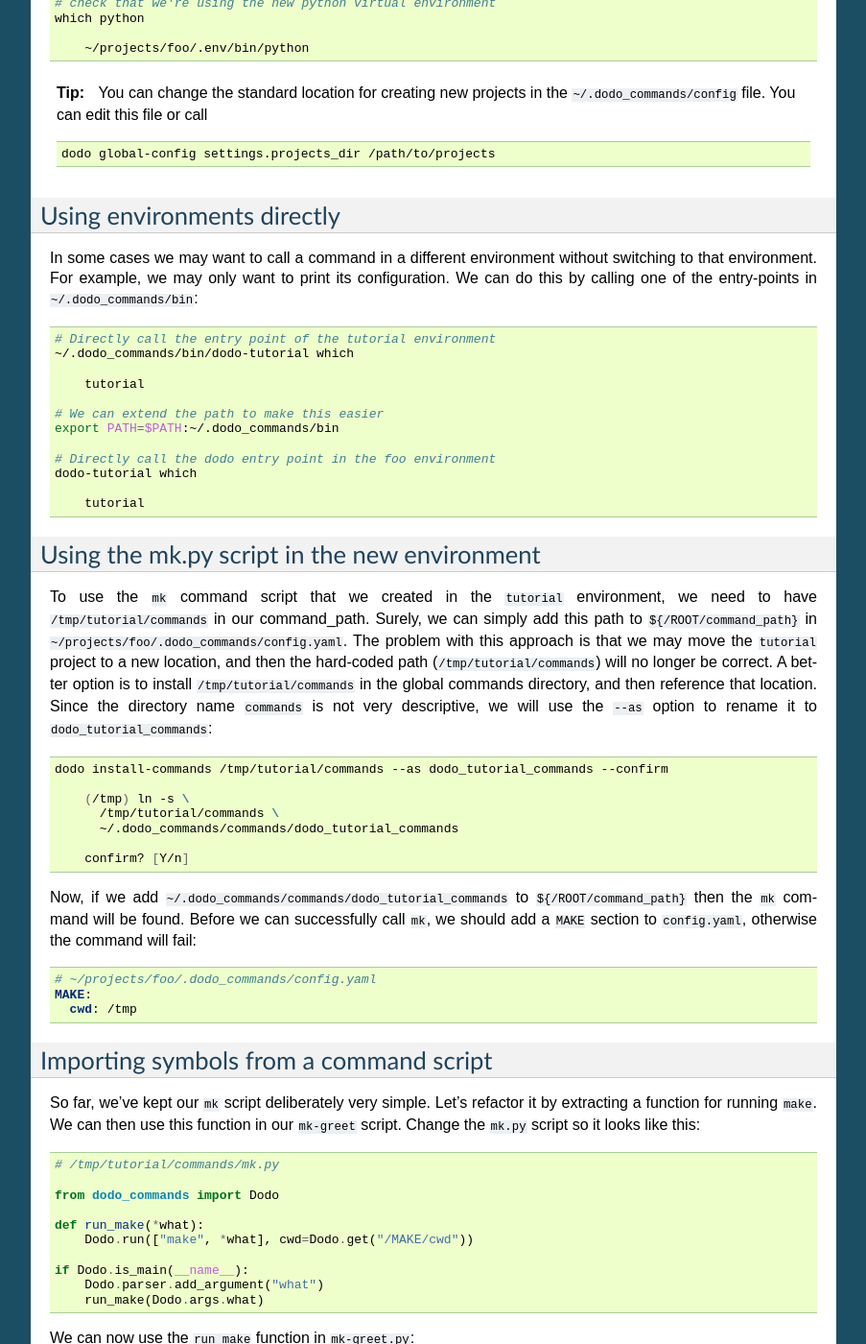
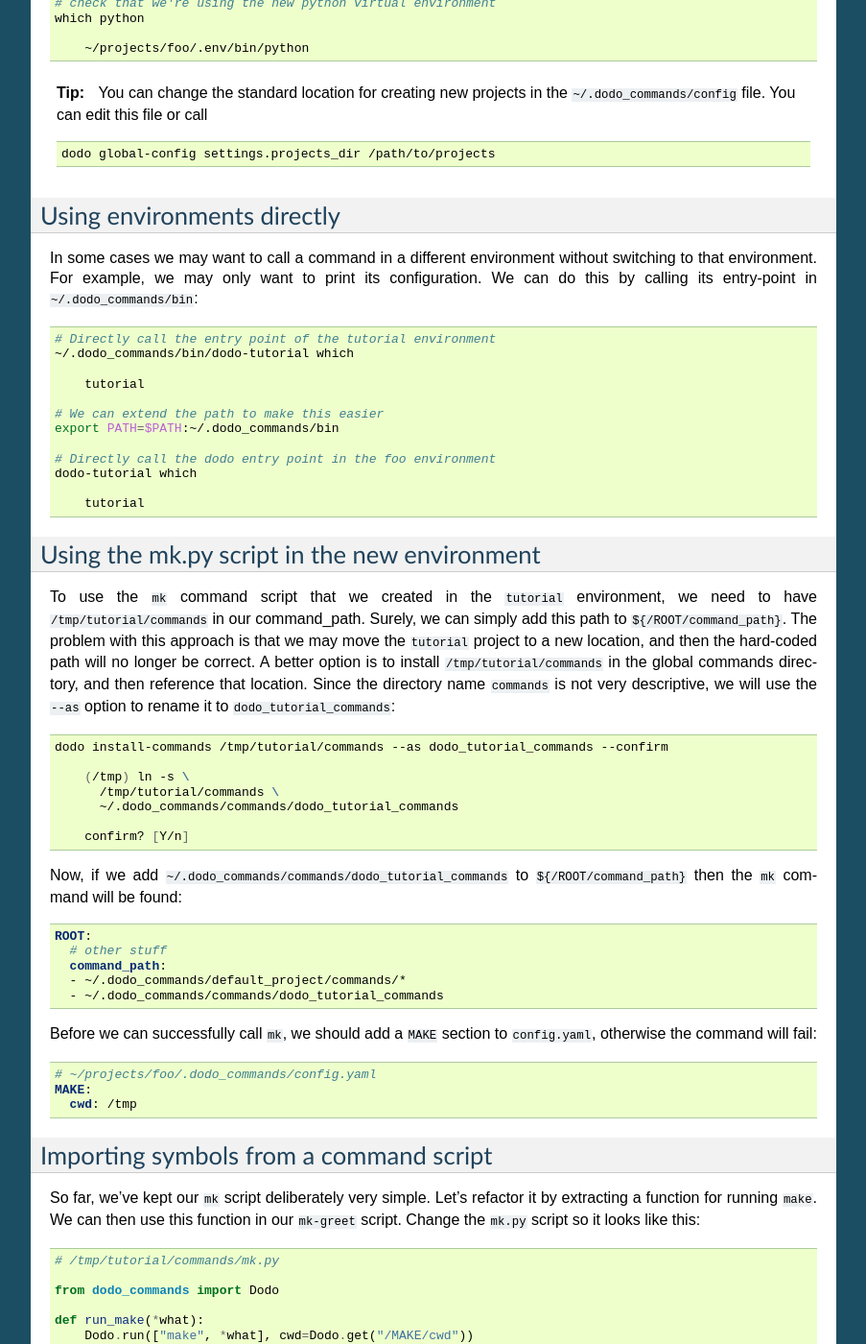
Before and after one commit to mnieber/dodo-commands, a Sphinx documentation site: the page built from doc/tutorial/part_3_project_specific_sets_of_aliases.rst, in a window 1280 px wide and 1400 px high, scrolled down 1909 px. Shown: the whole window at 96% size, without its empty margins (198-1101 px from the left). Built offline with Sphinx 7.4.7, drawn with Linux system fonts in a browser that asks for light colours; some of the changed text lies outside the part shown.

Commit message:
Improve docs

```diff
--- a/doc/goals.rst
+++ b/doc/goals.rst
@@ -25,4 +25,4 @@ Shell aliases are useful but they also have some drawbacks. You need to make sur
 Scenario: getting colleagues up-to-speed
 ----------------------------------------
 
-There are usually some steps that every developer needs to take to get started in a new environment. You can describe these steps in a README but a more effective way is to automate them. With Dodo Commands, you can write setup scripts for your project that can be invoked as simple commands. You can group these commands into menus that can be accessed by calling `dodo menu`. Moreover, new developers can run these commands with the `--confirm` flag. This prints each step and asks for confirmation, giving new developers the chance to understand what happens in each script.
+There are usually some steps that every developer needs to take when they join a project. You can describe these steps in a README but a more effective way is to automate them. With Dodo Commands, you can write setup scripts for your project that can be invoked as simple commands. You can group these commands into menus that can be accessed by calling `dodo menu`. Moreover, new developers can run these commands with the `--confirm` flag. This prints each step and asks for confirmation, giving new developers the chance to understand what happens in each script.
--- a/doc/tutorial/part_2_local_development_with_docker.rst
+++ b/doc/tutorial/part_2_local_development_with_docker.rst
@@ -1,3 +1,5 @@
+.. _tutorial_part2:
+
 Scenario: local development with Docker
 =======================================
 
--- a/doc/tutorial/part_3_project_specific_sets_of_aliases.rst
+++ b/doc/tutorial/part_3_project_specific_sets_of_aliases.rst
@@ -143,7 +145,7 @@ Using environments directly
 
 In some cases we may want to call a command in a different environment without switching
 to that environment. For example, we may only want to print its configuration. We can
-do this by calling one of the entry-points in ``~/.dodo_commands/bin``:
+do this by calling its entry-point in ``~/.dodo_commands/bin``:
 
 .. code-block:: bash
 
@@ -165,9 +167,9 @@ Using the mk.py script in the new environment
 ---------------------------------------------
 
 To use the ``mk`` command script that we created in the ``tutorial`` environment, we need to have
-``/tmp/tutorial/commands`` in our command_path. Surely, we can simply add this path to ``${/ROOT/command_path}``
-in ``~/projects/foo/.dodo_commands/config.yaml``. The problem with this approach is that we may move the
-``tutorial`` project to a new location, and then the hard-coded path (``/tmp/tutorial/commands``) will no longer
+``/tmp/tutorial/commands`` in our command_path. Surely, we can simply add this path to
+``${/ROOT/command_path}``. The problem with this approach is that we may move the
+``tutorial`` project to a new location, and then the hard-coded path will no longer
 be correct. A better option is to install ``/tmp/tutorial/commands``
 in the global commands directory, and then reference that location. Since the directory name ``commands`` is not
 very descriptive, we will use the ``--as`` option to rename it to ``dodo_tutorial_commands``:
@@ -183,7 +185,18 @@ very descriptive, we will use the ``--as`` option to rename it to ``dodo_tutoria
       confirm? [Y/n]
 
 Now, if we add ``~/.dodo_commands/commands/dodo_tutorial_commands`` to ``${/ROOT/command_path}`` then the ``mk``
-command will be found. Before we can successfully call ``mk``, we should add a ``MAKE`` section to ``config.yaml``,
+command will be found:
+
+.. code-block:: yaml
+
+  ROOT:
+    # other stuff
+    command_path:
+    - ~/.dodo_commands/default_project/commands/*
+    - ~/.dodo_commands/commands/dodo_tutorial_commands
+
+
+Before we can successfully call ``mk``, we should add a ``MAKE`` section to ``config.yaml``,
 otherwise the command will fail:
 
 .. code-block:: yaml
@@ -196,9 +209,9 @@ otherwise the command will fail:
 Importing symbols from a command script
 ---------------------------------------
 
-So far, we've kept our ``mk`` script deliberately very simple. Let's refactor it by extracting a function for running
-``make``. We can then use this function in our ``mk-greet`` script. Change the ``mk.py`` script so it
-looks like this:
+So far, we've kept our ``mk`` script deliberately very simple. Let's refactor it by extracting a function
+for running ``make``. We can then use this function in our ``mk-greet`` script. Change the ``mk.py``
+script so it looks like this:
 
 .. code-block:: python
 
@@ -235,8 +248,7 @@ We can now use the ``run_make`` function in ``mk-greet.py``:
 
   You see that we added a line that says ``if Dodo.is_main(__name__)``. This replaces the standard line
   ``if __name__ == "__main__"`` which doesn't work when executing the script with ``dodo mk``. The reason
-  is that ``dodo`` will import the ``mk.py`` script, which means that
-  ``mk.py`` is not the main module.
+  is that ``dodo`` will import the ``mk.py`` script, which means that   ``mk.py`` is not the main module.
 
 .. note::
 
```
Also changed, not shown: other parts of doc/tutorial/part_3_project_specific_sets_of_aliases.rst (+8 -6 lines), doc/tutorial/part_1_working_with_microservices.rst (+12 -6 lines), doc/tutorial/part_4_getting_colleagues_up_to_speed.rst (+4 -4 lines).
